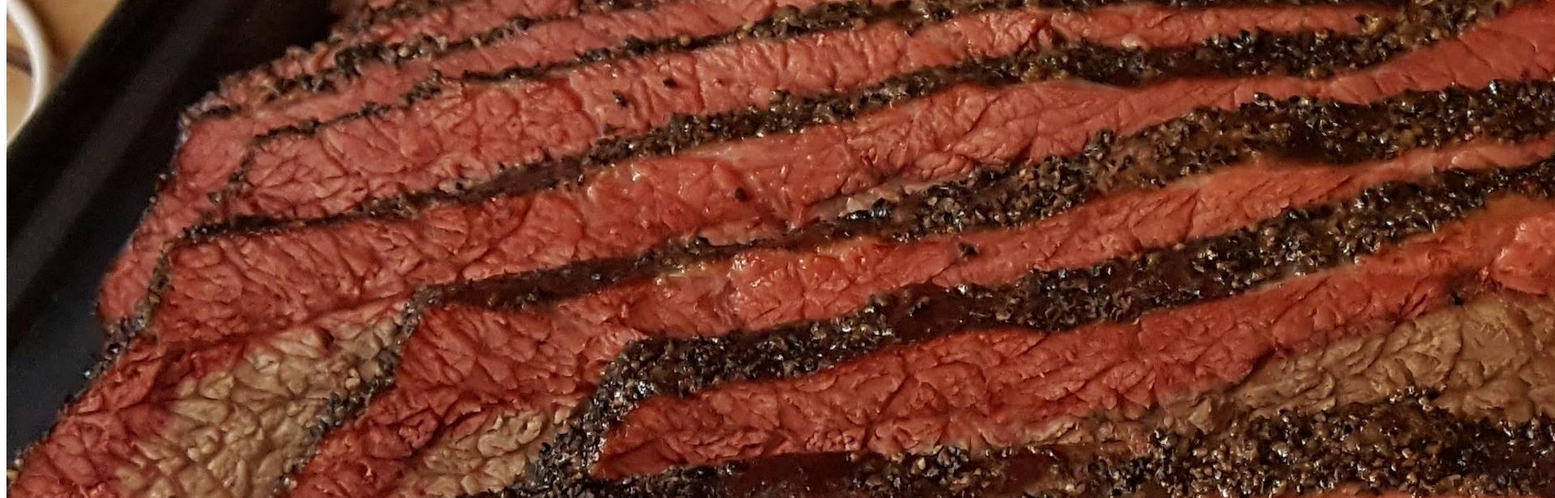
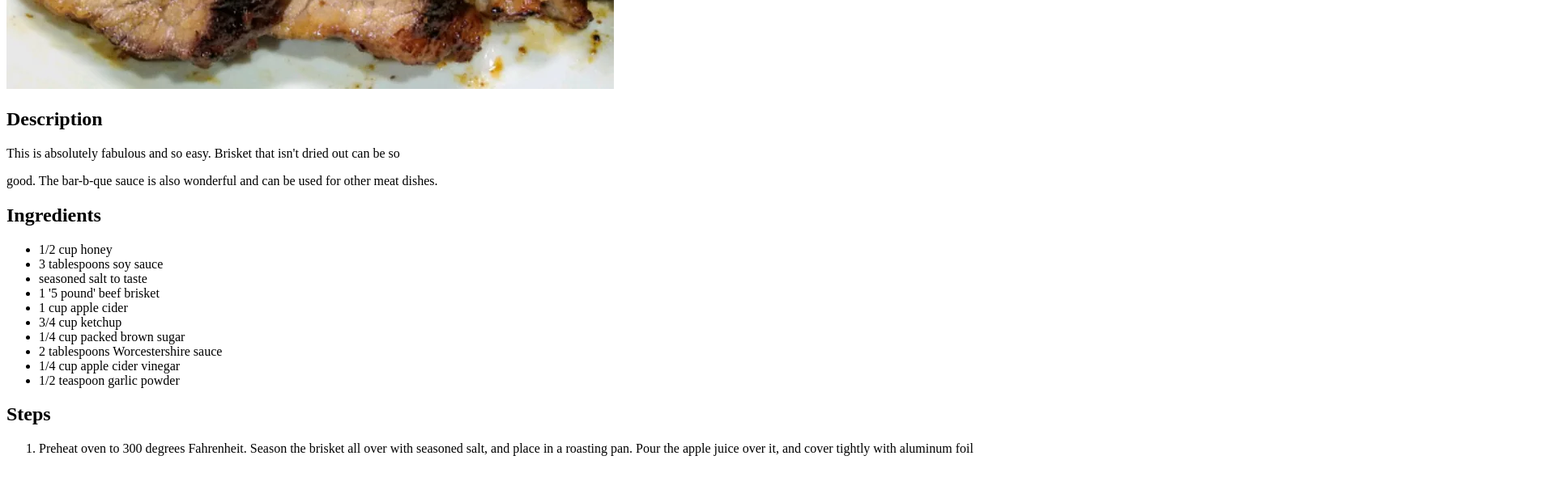
Before and after one commit to TheSoulCat/odin-recipes, a plain HTML site: page recipes/brisket.html in a window 1280 px wide. Shown: the part 720-1336 px from the top of the page at 81% size, 1920 px wide, since content can reach past the window. After the commit the page ends 1300 px from the top, so only its background shows below. Drawn offline with Linux system fonts and the light colour scheme.

Commit message:
Update Brisket.html text

```diff
--- a/recipes/brisket.html
+++ b/recipes/brisket.html
@@ -6,6 +6,27 @@
     </head>
     <body>
         <h1>Oklahoma Brisket</h1>
-        <img src="../images/brisket.jpg" alt="Image of Oklahoma brisket">
+        <img src="../images/brisket.webp" alt="Image of Oklahoma brisket">
+        <h2>Description</h2>
+        <p>This is absolutely fabulous and so easy. Brisket that isn't dried out can be so</p>
+        <p>good. The bar-b-que sauce is also wonderful and can be used for other meat dishes.</p>
+        <h2>Ingredients</h2>
+        <ul>
+            <li>1/2 cup honey</li>
+            <li>3 tablespoons soy sauce</li>
+            <li>seasoned salt to taste</li>
+            <li>1 '5 pound' beef brisket</li>
+            <li>1 cup apple cider</li>
+            <li>3/4 cup ketchup</li>
+            <li>1/4 cup packed brown sugar</li>
+            <li>2 tablespoons Worcestershire sauce</li>
+            <li>1/4 cup apple cider vinegar</li>
+            <li>1/2 teaspoon garlic powder</li>
+        </ul>
+        <h2>Steps</h2>
+        <ol>
+            <li>Preheat oven to 300 degrees Fahrenheit. Season the brisket all over with seasoned salt, and place in a roasting pan. Pour the apple juice over it, and cover tightly with aluminum foil</li>
+        </ol>
+
     </body>
 </html>
```
Also changed, not shown: images/brisket.webp (added).
